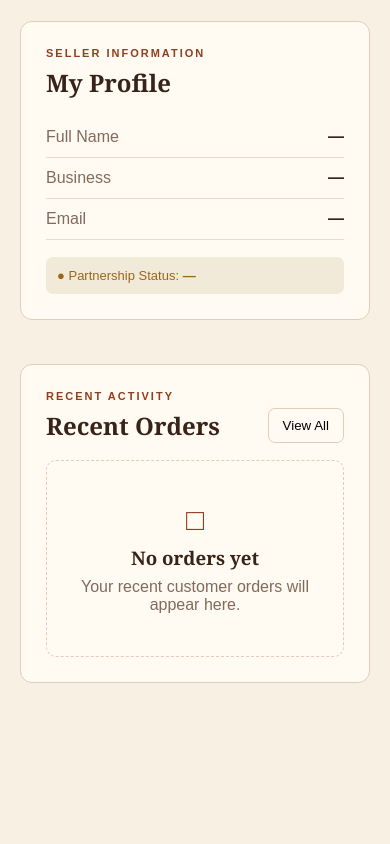
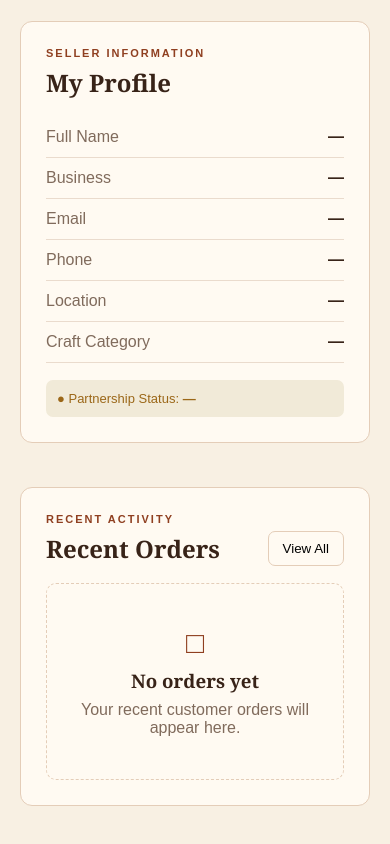
Before and after one commit to PRATYAYCHATTERJEE/shilpam, a plain HTML site: page Frontend/Seller-dashboard.html in a window 390 px wide. Shown: the part 1567-2411 px from the top of the page. Before the commit the page ends 2292 px from the top, so only its background shows below. Drawn offline with Linux system fonts and the light colour scheme.

Commit message:
Restore phone, location, and craft category fields in Seller-dashboard.html

```diff
--- a/Frontend/Seller-dashboard.html
+++ b/Frontend/Seller-dashboard.html
@@ -64,7 +64,9 @@
         <div class="row"><span>Full Name</span><b id="infoName">—</b></div>
         <div class="row"><span>Business</span><b id="infoBusiness">—</b></div>
         <div class="row"><span>Email</span><b id="infoEmail">—</b></div>
-
+        <div class="row"><span>Phone</span><b id="infoPhone">—</b></div>
+        <div class="row"><span>Location</span><b id="infoLocation">—</b></div>
+        <div class="row"><span>Craft Category</span><b id="infoCategory">—</b></div>
         <div class="status">● Partnership Status: <b id="infoStatus">—</b></div>
       </div>
     </section>
```
